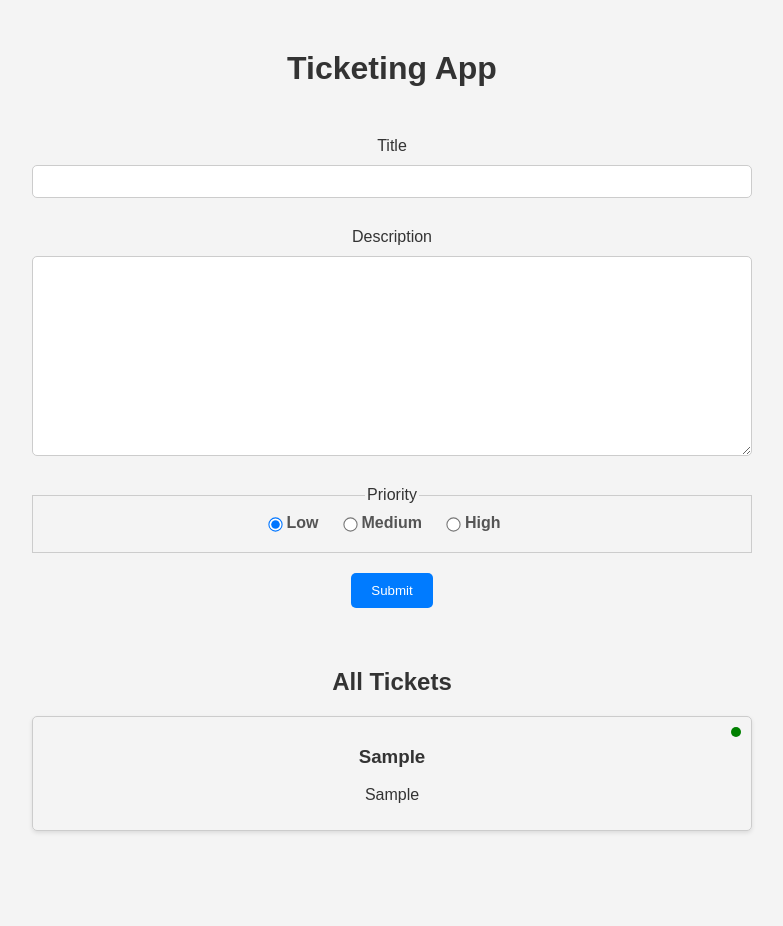
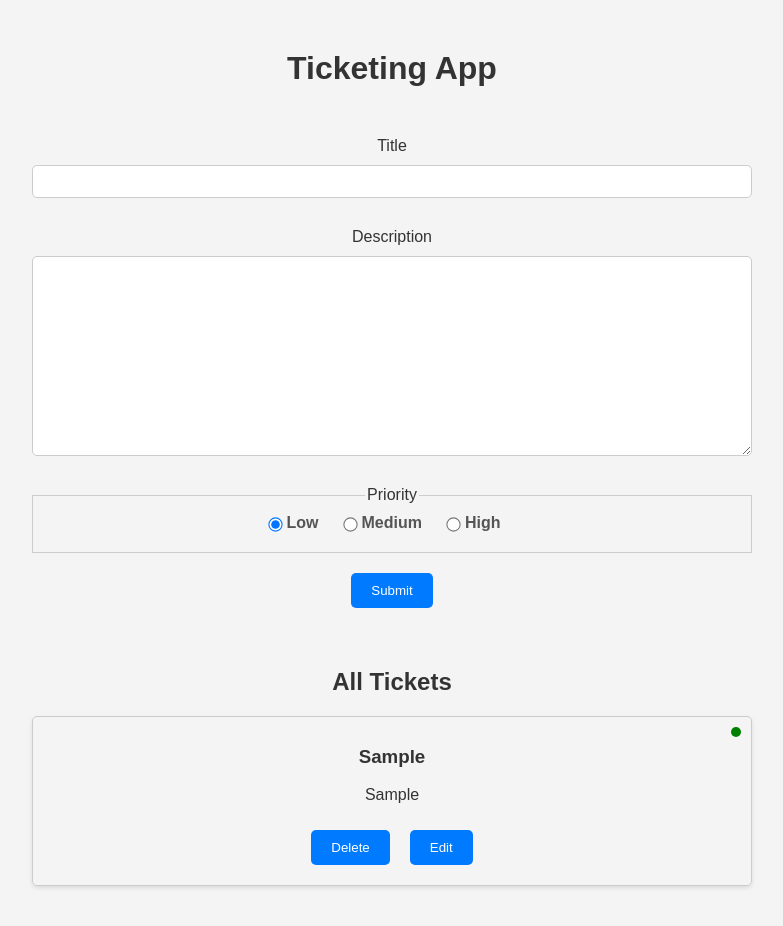
Before and after one commit to jeffgrahamcodes/ticketing-app, a React (Create React App) app: page / in a window 1280 px wide. Both pictures are taken after typing "Sample", "Sample" into the empty fields and a click on the button "Submit". Shown: the top 926 px of the page, without its empty margins (248-1031 px from the left). Built offline with nearby package versions, Linux system fonts and the light colour scheme.

Commit message:
implement DELETE_TICKET action

```diff
--- a/src/components/TicketItem.js
+++ b/src/components/TicketItem.js
@@ -16,6 +16,25 @@ export default function TicketItem({ ticket, dispatch }) {
       ></div>
       <h3>{title}</h3>
       <p>{description}</p>
+      <button
+        className="button"
+        onClick={() =>
+          dispatch({
+            type: 'DELETE_TICKET',
+            payload: { id },
+          })
+        }
+      >
+        Delete
+      </button>
+      <button
+        className="button"
+        onClick={() => {
+          console.log('EDIT_TICKET');
+        }}
+      >
+        Edit
+      </button>
     </div>
   );
 }
```
